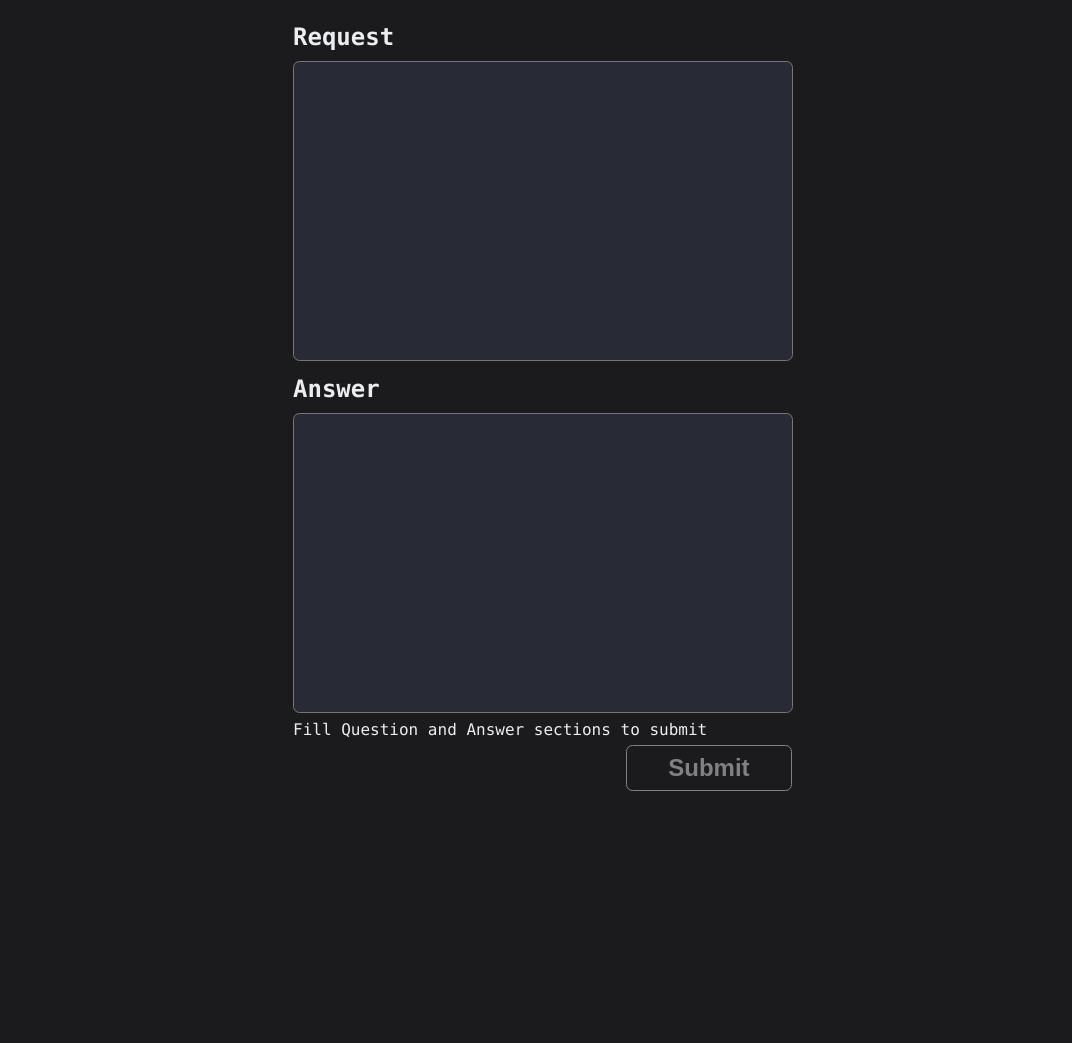
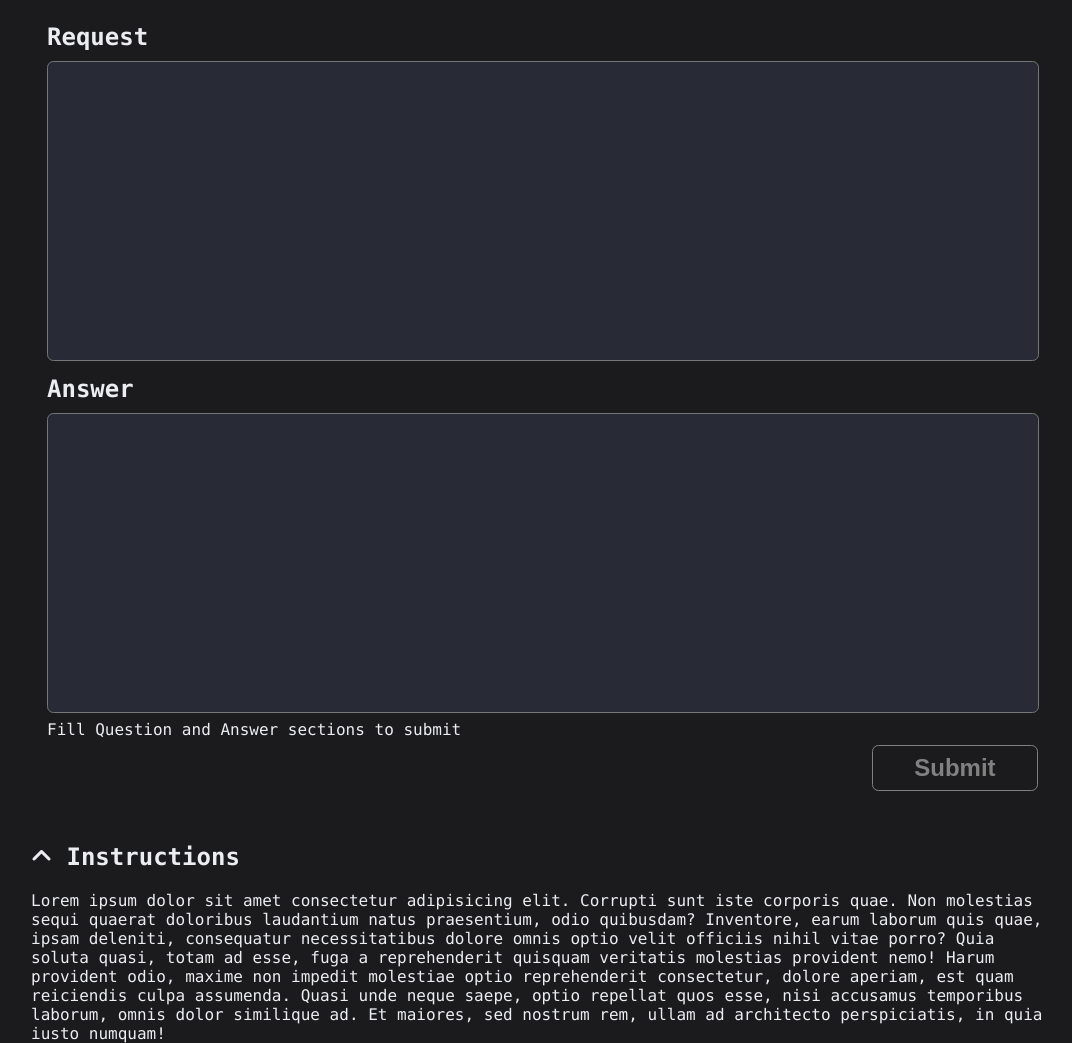
Before and after one commit to lmartinez2001/GAML-datagen, a website: page public/index.html in a window 1280 px wide. Shown: the part 57-1100 px from the top of the page, without its empty margins (97-1169 px from the left). Before the commit the page ends 850 px from the top, so only its background shows below. Drawn offline with nearby package versions, Linux system fonts and the light colour scheme.

Commit message:
Added Instructions section in main view

```diff
--- a/public/index.html
+++ b/public/index.html
@@ -4,7 +4,7 @@
   <meta charset="UTF-8">
   <title>GAML Prompt Creator 1.0</title>
   <link rel="stylesheet" href="./style.css">
-
+  <link rel="stylesheet" href="https://cdnjs.cloudflare.com/ajax/libs/font-awesome/6.5.1/css/all.min.css">
 </head>
 <body>
 <!-- partial:index.partial.html -->
@@ -14,12 +14,12 @@
   <div class="area-container">
     <div class="item">
       <h2 class="title">Request</h2>
-      <textarea name="" id="question-area" cols="50" rows="30" class="content"></textarea>
+      <textarea id="question-area" cols="50" rows="30" class="content"></textarea>
     </div>
 
     <div class="item">
       <h2 class="title">Answer</h2>
-      <textarea name="" id="answer-area" cols="50" rows="30" class="content"></textarea>
+      <textarea id="answer-area" cols="50" rows="30" class="content"></textarea>
     </div>
   </div>
 
@@ -29,6 +29,15 @@
      <button id="submit-btn" disabled>Submit</button>
   </div>
 
+  <div id="instructions-container">
+    <h2 id="instructions-title"><i id="instructions-indicator" class="fa-solid fa-angle-up"></i> Instructions</h2>
+
+    <div id="instructions-text">
+      <p>Lorem ipsum dolor sit amet consectetur adipisicing elit. Corrupti sunt iste corporis quae. Non molestias sequi quaerat doloribus laudantium natus praesentium, odio quibusdam? Inventore, earum laborum quis quae, ipsam deleniti, consequatur necessitatibus dolore omnis optio velit officiis nihil vitae porro? Quia soluta quasi, totam ad esse, fuga a reprehenderit quisquam veritatis molestias provident nemo! Harum provident odio, maxime non impedit molestiae optio reprehenderit consectetur, dolore aperiam, est quam reiciendis culpa assumenda. Quasi unde neque saepe, optio repellat quos esse, nisi accusamus temporibus laborum, omnis dolor similique ad. Et maiores, sed nostrum rem, ullam ad architecto perspiciatis, in quia iusto numquam!</p>
+    </div>
+  </div>
+
+
 </div>
 
 <script src="https://unpkg.com/axios/dist/axios.min.js"></script>
--- a/public/script.js
+++ b/public/script.js
@@ -9,6 +9,9 @@ const answerArea = document.querySelector('#answer-area')
 const questionArea = document.querySelector('#question-area')
 const warningMsg = document.querySelector('#warning-msg')
 const submitButton = document.querySelector('#submit-btn')
+const instructionsTitle = document.querySelector('#instructions-title')
+const instructionsText = document.querySelector('#instructions-text')
+const instructionsIndicator = document.querySelector('#instructions-indicator')
 
 const msgs = {
   default: 'Fill Question and Answer sections to submit',
@@ -68,3 +71,15 @@ submitButton.addEventListener('click', () => {
 const checkAreasFilled = () => {
   submitButton.disabled = questionArea.value === '' || answerArea.value === ''
 }
+
+instructionsTitle.addEventListener('click', () => {
+  var classlist = instructionsText.classList
+  classlist.toggle('invisible')
+  if (classlist.contains('invisible')) {
+    instructionsIndicator.classList.remove('fa-angle-up')
+    instructionsIndicator.classList.add('fa-angle-down')
+  } else {
+    instructionsIndicator.classList.remove('fa-angle-down')
+    instructionsIndicator.classList.add('fa-angle-up')
+  }
+})
--- a/public/style.css
+++ b/public/style.css
@@ -26,6 +26,7 @@ body {
 .wrapper {
   display: flex;
   flex-direction: column;
+  width: 80%;
 }
 
 h1 {
@@ -51,7 +52,7 @@ h1 {
   padding: 1rem;
   font-size: 1.2rem;
   border-radius: .4rem;
-  width: 500px;
+  width:  100%;
   height: 300px;
 }
 
@@ -94,15 +95,21 @@ h1 {
   cursor: pointer;
 }
 
-
-/* GAML code COLORS */
-.gaml-param {
-  color: #F39F3A;
+.invisible {
+  visibility: hidden;
 }
 
-.keyword {
-  color: #CC6C1D;
-  font-weight: bold;
+#instructions-title {
+  display: inline-block;
+  cursor: pointer;
+}
+
+#instructions-container {
+  margin: 50px auto;
+}
+
+#instructions-text {
+  margin-top: 20px;
 }
 
 @media screen and (max-width: 1300px) {
```
